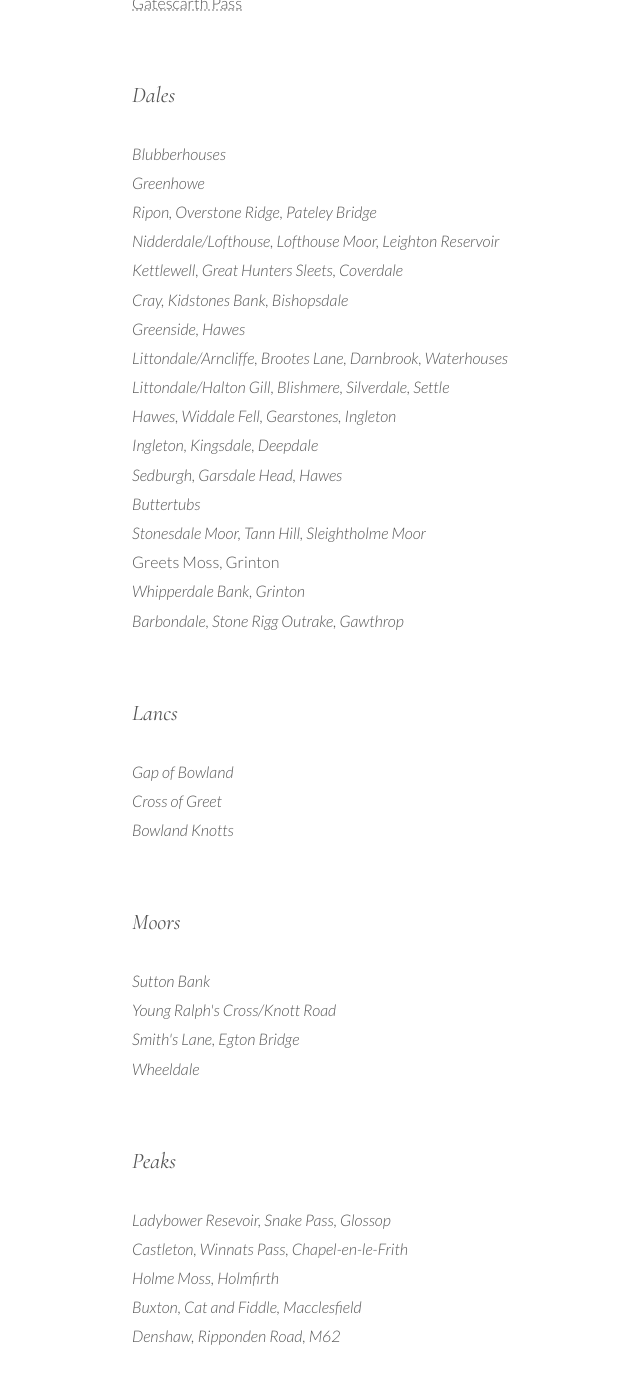
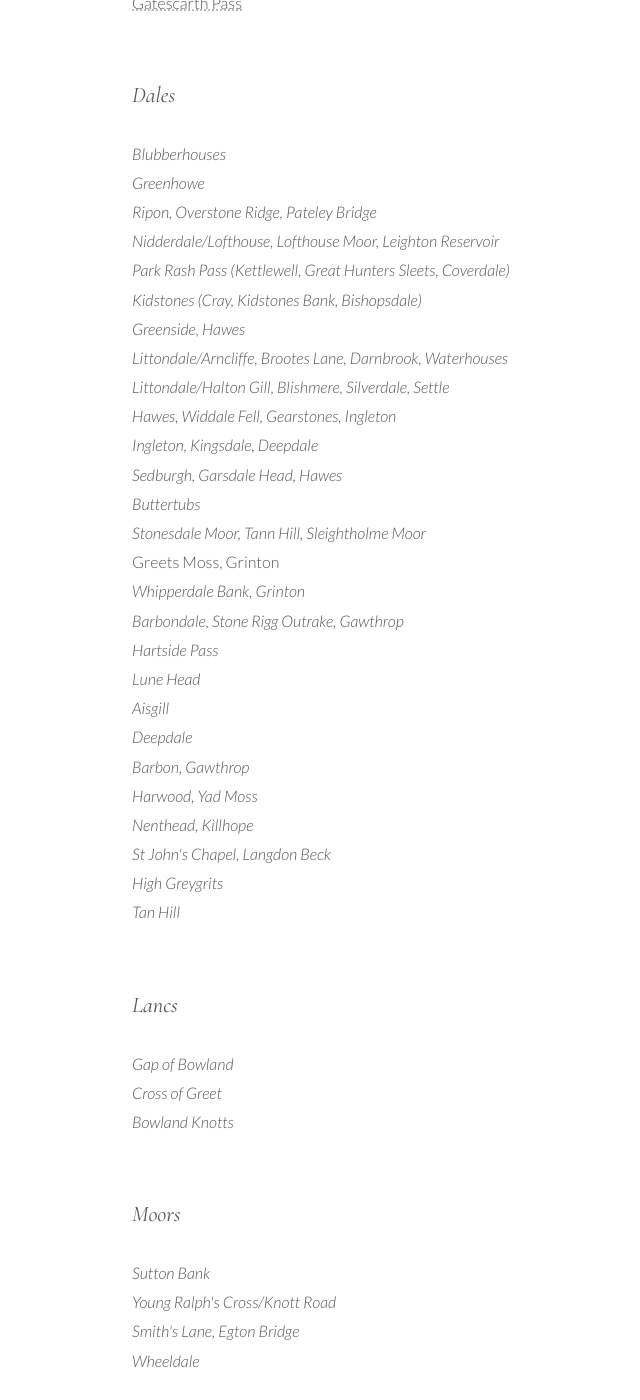
Before and after one commit to CollectionsOfThisKind/collectionsofthiskind.github.io, a Jekyll site: the page built from pages/lists/lists/passes.html, in a window 1280 px wide and 1400 px high, scrolled down 443 px. Shown: the whole window, without its empty margins (118-758 px from the left). Built offline with Jekyll 4.4.1, drawn with Linux system fonts in a browser that asks for light colours.

Commit message:
Add files via upload

```diff
--- a/pages/lists/lists/passes.html
+++ b/pages/lists/lists/passes.html
@@ -39,8 +39,8 @@ Boundaries, Biked
 <li><i>Greenhowe</i></li>
 <li><i>Ripon, Overstone Ridge, Pateley Bridge</i></li>
 <li><i>Nidderdale/Lofthouse, Lofthouse Moor, Leighton Reservoir</i></li>
-<li><i>Kettlewell, Great Hunters Sleets, Coverdale</i></li>
-<li><i>Cray, Kidstones Bank, Bishopsdale</i></li>
+<li><i>Park Rash Pass (Kettlewell, Great Hunters Sleets, Coverdale)</i></li>
+<li><i>Kidstones (Cray, Kidstones Bank, Bishopsdale)</i></li>
 <li><i>Greenside, Hawes</i></li>
 <li><i>Littondale/Arncliffe, Brootes Lane, Darnbrook, Waterhouses</i></li>
 <li><i>Littondale/Halton Gill, Blishmere, Silverdale, Settle</i></li>
@@ -53,6 +53,16 @@ Boundaries, Biked
 <li>Greets Moss, Grinton</li>
 <li><i>Whipperdale Bank, Grinton</i></li>
 <li><i>Barbondale, Stone Rigg Outrake, Gawthrop</i></li>
+<li><i>Hartside Pass</i></li>
+<li><i>Lune Head</i></li>
+<li><i>Aisgill</i></li>
+<li><i>Deepdale</i></li>
+<li><i>Barbon, Gawthrop</i></li>
+<li><i>Harwood, Yad Moss</i></li>
+<li><i>Nenthead, Killhope</i></li>
+<li><i>St John's Chapel, Langdon Beck</i></li>
+<li><i>High Greygrits</i></li>
+<li><i>Tan Hill</i></li>
 </ul>
 
 <h2>Lancs</h2>
```
